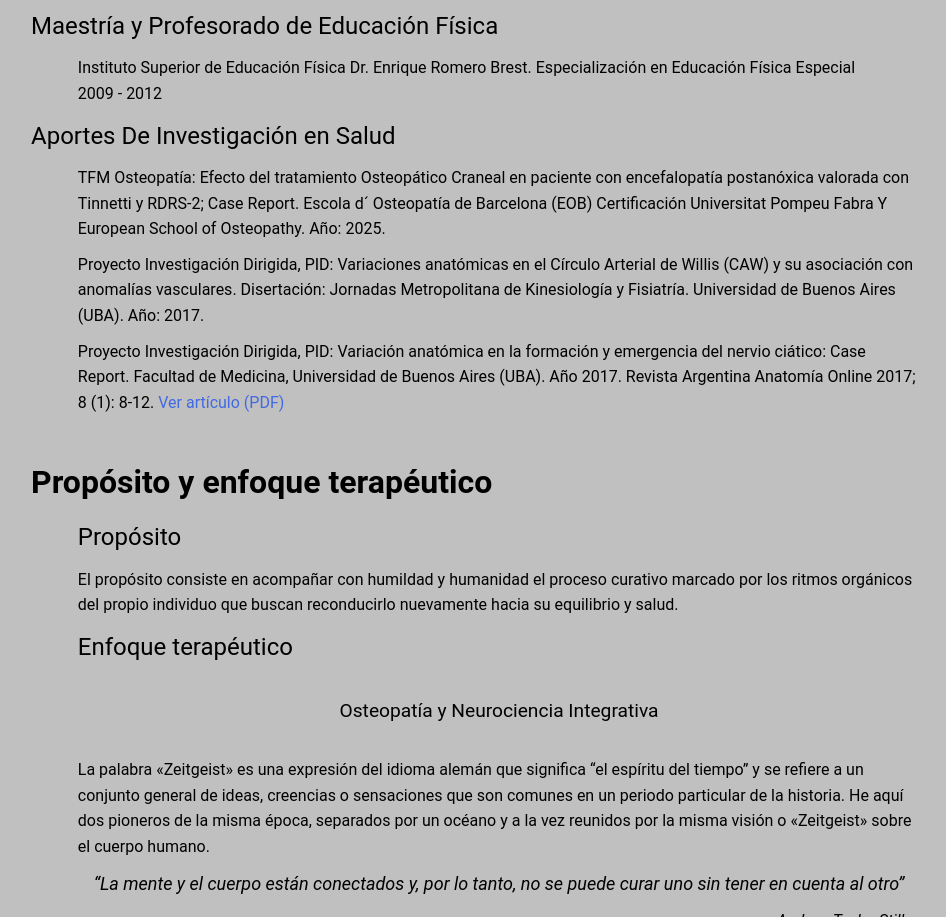
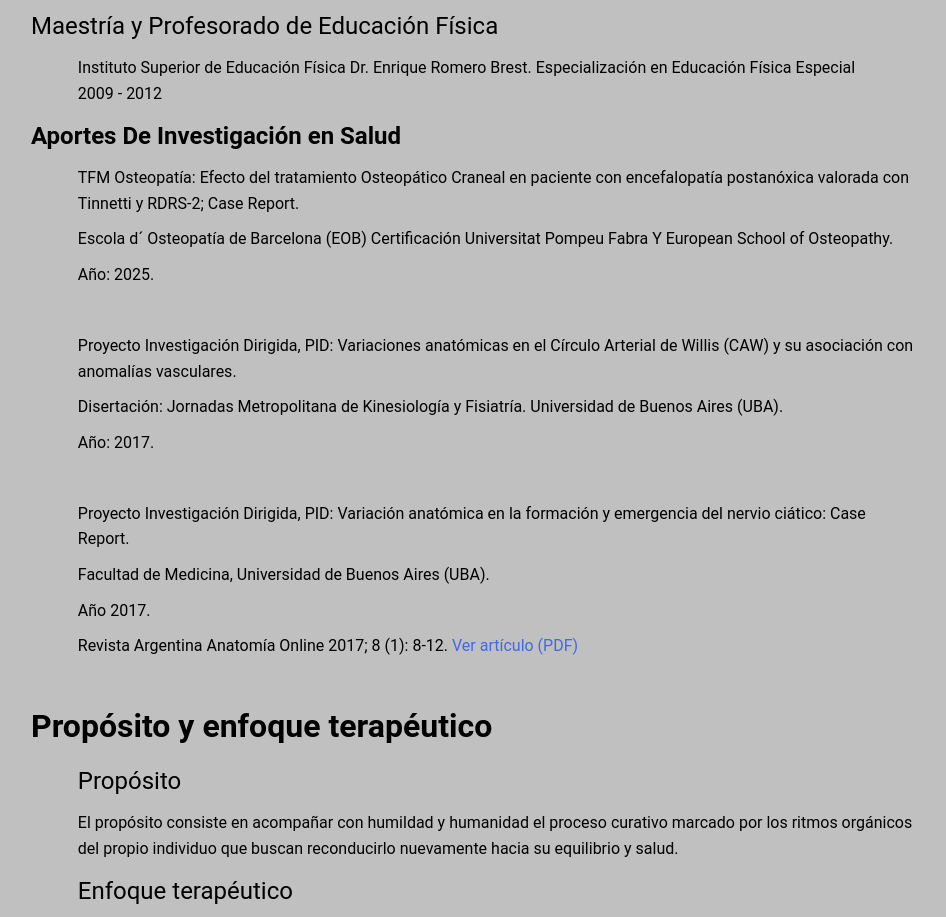
Before and after one commit to tervingo/florplay, an Astro site: page /en in a window 1280 px wide. Shown: the part 1235-2152 px from the top of the page, without its empty margins (141-1087 px from the left). Built offline with nearby package versions, Linux system fonts and the light colour scheme; Astro itself is replaced by a stand-in of ours.

Commit message:
Cambios de formato

```diff
--- a/src/i18n/translations/en.ts
+++ b/src/i18n/translations/en.ts
@@ -23,9 +23,16 @@ const translations: Translation = {
     edufisica: "Teacher and Professor of Physical Education",
     especializacion: "Specialization in Special Physical Education",
     aportes: "Research Contributions on Health",
-    aportestext1: "TFM Osteopatía: Efecto del tratamiento Osteopático Craneal en paciente con encefalopatía postanóxica valorada con Tinnetti y RDRS-2; Case Report. Escola d´ Osteopatía de Barcelona (EOB) Certificación Universitat Pompeu Fabra Y European School of Osteopathy. Year: 2025.",
-    aportestext2: "Proyecto Investigación Dirigida, PID: Variaciones anatómicas en el Círculo Arterial de Willis (CAW) y su asociación con anomalías vasculares. Disertación: Jornadas Metropolitana de Kinesiología y Fisiatría. Universidad de Buenos Aires (UBA). Year: 2017.",
-    aportestext3: "Proyecto Investigación Dirigida, PID: Variación anatómica en la formación y emergencia del nervio ciático: Case Report. Facultad de Medicina, Universidad de Buenos Aires (UBA). Año 2017. Revista Argentina Anatomía Online 2017; 8 (1): 8-12. <a href=\"https://www.revista-anatomia.com.ar/archivo/2017-1-revista-argentina-de-anatomia-online.pdf\" target=\"_blank\" rel=\"noopener noreferrer\">Link to Paper (PDF)</a>",
+    aportestext11: "TFM Osteopatía: Efecto del tratamiento Osteopático Craneal en paciente con encefalopatía postanóxica valorada con Tinnetti y RDRS-2; Case Report.",
+    aportestext12: "Escola d´ Osteopatía de Barcelona (EOB) Certificación Universitat Pompeu Fabra Y European School of Osteopathy.",
+    aportestext13: " Year: 2025.",
+    aportestext21: "Proyecto Investigación Dirigida, PID: Variaciones anatómicas en el Círculo Arterial de Willis (CAW) y su asociación con anomalías vasculares.",
+    aportestext22: " Disertación: Jornadas Metropolitana de Kinesiología y Fisiatría. Universidad de Buenos Aires (UBA).",
+    aportestext23: " Year: 2017.",
+    aportestext31: "Proyecto Investigación Dirigida, PID: Variación anatómica en la formación y emergencia del nervio ciático: Case Report.",
+    aportestext32: " Facultad de Medicina, Universidad de Buenos Aires (UBA).",
+    aportestext33: " Year: 2017.",
+    aportestext34: " Revista Argentina Anatomía Online 2017; 8 (1): 8-12. <a href=\"https://www.revista-anatomia.com.ar/archivo/2017-1-revista-argentina-de-anatomia-online.pdf\" target=\"_blank\" rel=\"noopener noreferrer\">Ver artículo (PDF)</a>",
 
   },
   proposito: {
--- a/src/i18n/translations/es.ts
+++ b/src/i18n/translations/es.ts
@@ -23,9 +23,16 @@ const translations: Translation = {
     edufisica: "Maestría y Profesorado de Educación Física",
     especializacion: "Especialización en Educación Física Especial",
     aportes: "Aportes De Investigación en Salud",
-    aportestext1: "TFM Osteopatía: Efecto del tratamiento Osteopático Craneal en paciente con encefalopatía postanóxica valorada con Tinnetti y RDRS-2; Case Report. Escola d´ Osteopatía de Barcelona (EOB) Certificación Universitat Pompeu Fabra Y European School of Osteopathy. Año: 2025.",
-    aportestext2: "Proyecto Investigación Dirigida, PID: Variaciones anatómicas en el Círculo Arterial de Willis (CAW) y su asociación con anomalías vasculares. Disertación: Jornadas Metropolitana de Kinesiología y Fisiatría. Universidad de Buenos Aires (UBA). Año: 2017.",
-    aportestext3: "Proyecto Investigación Dirigida, PID: Variación anatómica en la formación y emergencia del nervio ciático: Case Report. Facultad de Medicina, Universidad de Buenos Aires (UBA). Año 2017. Revista Argentina Anatomía Online 2017; 8 (1): 8-12. <a href=\"https://www.revista-anatomia.com.ar/archivo/2017-1-revista-argentina-de-anatomia-online.pdf\" target=\"_blank\" rel=\"noopener noreferrer\">Ver artículo (PDF)</a>",
+    aportestext11: "TFM Osteopatía: Efecto del tratamiento Osteopático Craneal en paciente con encefalopatía postanóxica valorada con Tinnetti y RDRS-2; Case Report.",
+    aportestext12: "Escola d´ Osteopatía de Barcelona (EOB) Certificación Universitat Pompeu Fabra Y European School of Osteopathy.",
+    aportestext13: " Año: 2025.",
+    aportestext21: "Proyecto Investigación Dirigida, PID: Variaciones anatómicas en el Círculo Arterial de Willis (CAW) y su asociación con anomalías vasculares.",
+    aportestext22: " Disertación: Jornadas Metropolitana de Kinesiología y Fisiatría. Universidad de Buenos Aires (UBA).",
+    aportestext23: " Año: 2017.",
+    aportestext31: "Proyecto Investigación Dirigida, PID: Variación anatómica en la formación y emergencia del nervio ciático: Case Report.",
+    aportestext32: " Facultad de Medicina, Universidad de Buenos Aires (UBA).",
+    aportestext33: " Año 2017.",
+    aportestext34: " Revista Argentina Anatomía Online 2017; 8 (1): 8-12. <a href=\"https://www.revista-anatomia.com.ar/archivo/2017-1-revista-argentina-de-anatomia-online.pdf\" target=\"_blank\" rel=\"noopener noreferrer\">Ver artículo (PDF)</a>",
   },
 proposito: {
     titulo: 'Propósito y enfoque terapéutico',
--- a/src/pages/[...lang]/index.astro
+++ b/src/pages/[...lang]/index.astro
@@ -148,15 +148,21 @@ const videos = [
           <p>2009 - 2012</p>
         </div>
 
-        <h3>{t('trayectoria.aportes', pathname)}</h3>
-        <div class="contenedor-texto">
-          {t('trayectoria.aportestext1', pathname)}
-        </div>
-        <div class="contenedor-texto">
-          {t('trayectoria.aportestext2', pathname)}
-        </div>
-        <div class="contenedor-texto" set:html={t('trayectoria.aportestext3', pathname)} />
+        <div class="h3-bold">{t('trayectoria.aportes', pathname)}</div>
+        <div class="contenedor-texto" set:html={t('trayectoria.aportestext11', pathname)} />
+        <div class="contenedor-texto" set:html={t('trayectoria.aportestext12', pathname)} />
+        <div class="contenedor-texto" set:html={t('trayectoria.aportestext13', pathname)} />
 
+        <br/>
+        <div class="contenedor-texto" set:html={t('trayectoria.aportestext21', pathname)} />
+        <div class="contenedor-texto" set:html={t('trayectoria.aportestext22', pathname)} />
+        <div class="contenedor-texto" set:html={t('trayectoria.aportestext23', pathname)} />
+
+        <br/>
+        <div class="contenedor-texto" set:html={t('trayectoria.aportestext31', pathname)} />
+        <div class="contenedor-texto" set:html={t('trayectoria.aportestext32', pathname)} />
+        <div class="contenedor-texto" set:html={t('trayectoria.aportestext33', pathname)} />
+        <div class="contenedor-texto" set:html={t('trayectoria.aportestext34', pathname)} />
 <!--         <div class="author-info">
           <a href="https://www.linkedin.com/in/mar%C3%ADa-florencia-vidal-a661b717b/" target="_blank" rel="noopener noreferrer" class="linkedin-link">
             <img
--- a/src/styles/index.css
+++ b/src/styles/index.css
@@ -54,6 +54,11 @@ h3 {
 
 h4 {
   font-size: 1.2rem;
+}
+
+.h3-bold {
+  font-weight: bold;
+  font-size: 1.5rem;
 }
 /* Sections */
 .slider-section,
@@ -239,6 +244,10 @@ iframe {
   h3 {
     font-size: 1.25rem;
   }
+  .h3-bold {
+    font-weight: bold;
+    font-size: 1.25rem;
+}
 
   .quote-container,
   .quote-author,
@@ -271,6 +280,10 @@ iframe {
     font-size: 1.25rem;
   }
 
+  .h3-bold {
+    font-weight: bold;
+    font-size: 1.25rem;
+}
   .quote-container {
     font-size: 1rem;
   }
```
